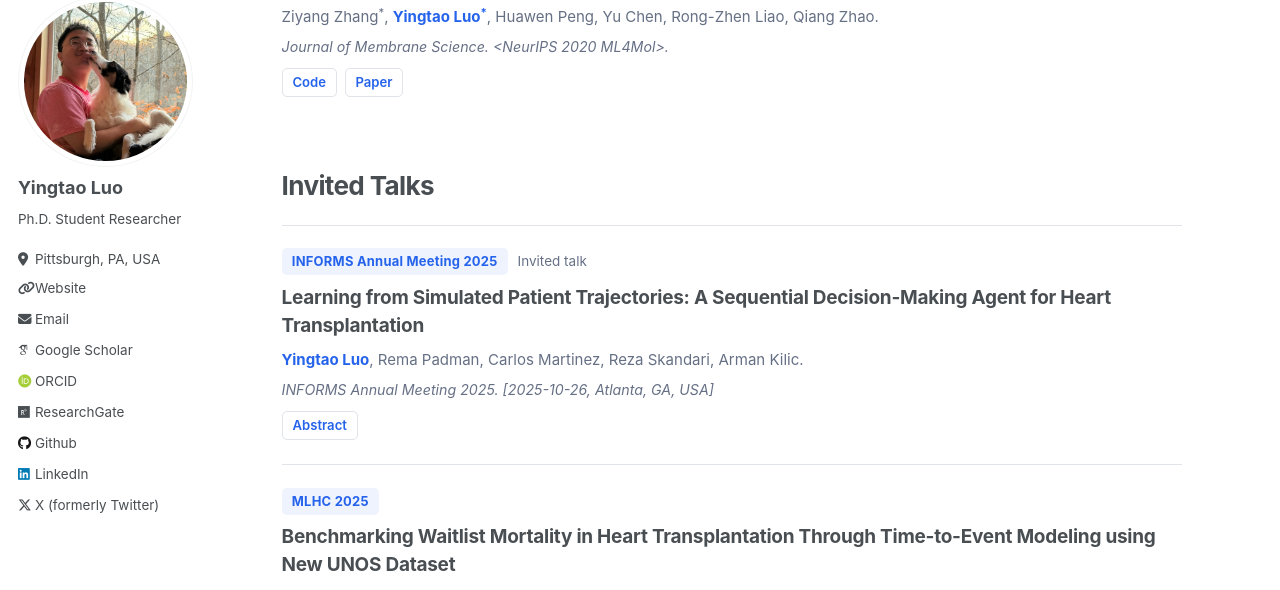
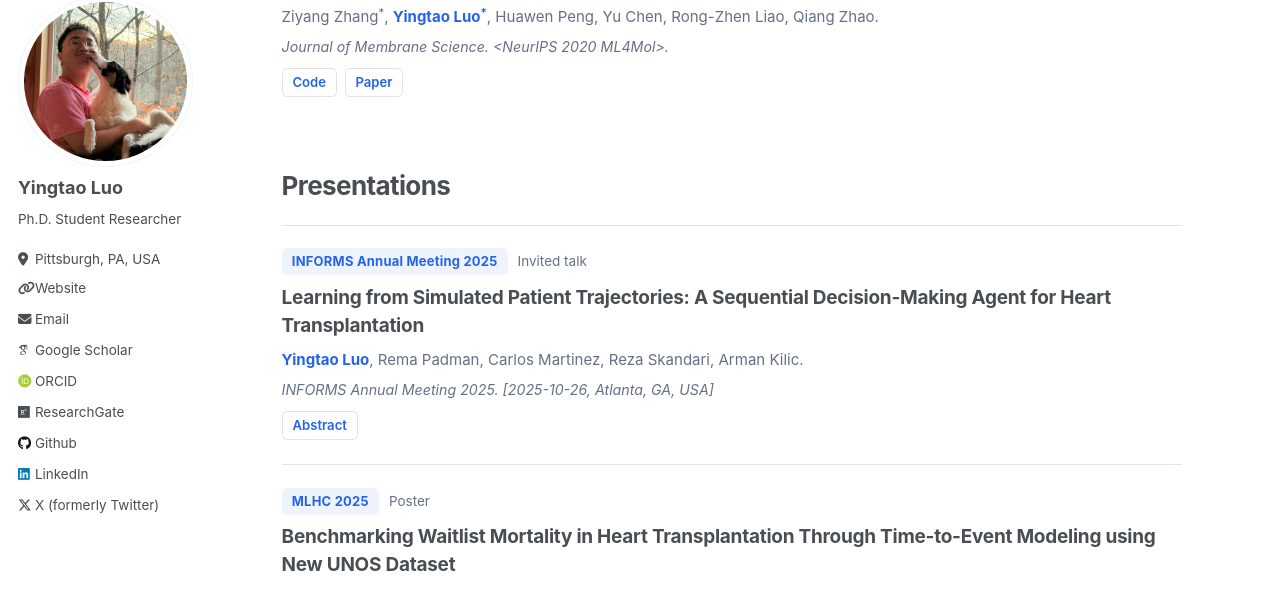
Before and after one commit to yingtaoluo/yingtaoluo.github.io, a Jekyll site: the page built from _pages/publications.md, in a window 1280 px wide and 900 px high, scrolled down 6004 px. Shown: the part 90-680 px from the top of the window. Built offline with Jekyll 4.4.1, drawn with Linux system fonts in a browser that asks for light colours; some web fonts are replaced.

Commit message:
Update publications.yml

```diff
--- a/_data/publications.yml
+++ b/_data/publications.yml
@@ -459,7 +459,7 @@
     - label: Paper
       url: https://doi.org/10.1016/j.memsci.2020.118910
 - id: talks
-  title: Invited Talks
+  title: Presentations
   papers:
   - title: 'Learning from Simulated Patient Trajectories: A Sequential Decision-Making Agent for Heart Transplantation'
     venue: INFORMS Annual Meeting 2025
@@ -484,6 +484,7 @@
     - Carlos Martinez
     - Reza Skandari
     - Arman Kilic
+    type: Poster
     links:
     - label: Abstract
       url: https://github.com/yingtaoluo/yingtaoluo.github.io/blob/master/_publications/MLHC2025.pdf
```
